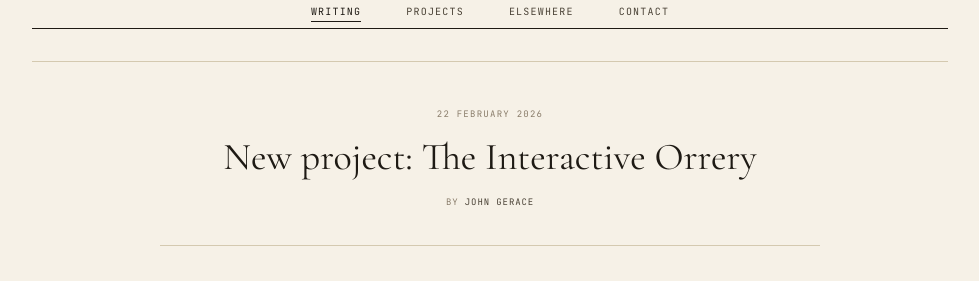
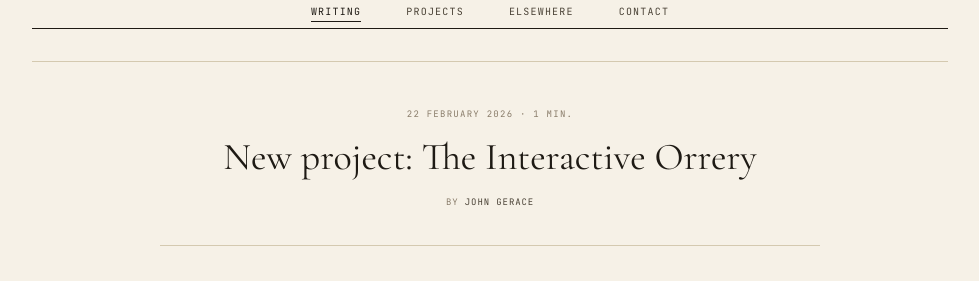
Before and after one commit to jgerace/jgerace.github.io, a Jekyll site: the page built from _posts/2026-02-22-project-orrery.md, in a window 1280 px wide. Shown: the part 204-485 px from the top of the page, without its empty margins (150-1129 px from the left). Built offline with Jekyll 4.4.1, drawn with Linux system fonts in a browser that asks for light colours; some of the changed text lies outside the part shown.

Commit message:
Update README, autocalc read time, copyright range

```diff
--- a/_config.yml
+++ b/_config.yml
@@ -81,6 +81,12 @@ kramdown:
 # permalink: /writing/:year/:month/:slug/
 permalink: /writing/:slug/
 
+# Reading speed — used to auto-calculate read time on posts
+reading_wpm: 200
+
+# Copyright start year — used in footer date range
+copyright_year: 2024
+
 # Homepage
 home_post_count: 5   # number of recent posts shown on the homepage
 
--- a/_includes/footer.html
+++ b/_includes/footer.html
@@ -13,7 +13,7 @@
     <a href="{{ '/colophon/' | relative_url }}" class="site-footer__colophon">colophon</a>
   </div>
   <p class="site-footer__note">
-    <span class="site-footer__copyright">&copy; {{ site.time | date: "%Y" }} {{ site.author.name }}.</span>
+    <span class="site-footer__copyright">&copy; {{ site.copyright_year }}{% assign current_year = site.time | date: "%Y" %}{% if current_year != site.copyright_year %}&ndash;{{ current_year }}{% endif %} {{ site.author.name }}.</span>
     {% if page.footer_note %}
       {{ page.footer_note }}
     {% else %}
--- a/_layouts/post.html
+++ b/_layouts/post.html
@@ -4,12 +4,19 @@ layout: default
 
 <article itemscope itemtype="https://schema.org/BlogPosting">
 
+{% unless page.read_time %}
+  {% assign words = page.content | strip_html | strip_newlines | split: ' ' | size %}
+  {% assign read_time = words | divided_by: site.reading_wpm | plus: 1 %}
+{% else %}
+  {% assign read_time = page.read_time %}
+{% endunless %}
+
 <div class="post-header">
   <div class="post-header__meta">
     {% for tag in page.tags %}<meta itemprop="keywords" content="{{ tag }}">{% endfor %}
     {% if page.date %}
     <time datetime="{{ page.date | date_to_xmlschema }}" itemprop="datePublished">{{ page.date | date: "%-d %B %Y" }}</time>
-    {% if page.read_time %} · {{ page.read_time }} min.{% endif %}
+    {% if read_time %} · {{ read_time }} min.{% endif %}
     {% if page.read_time_note %} <em>{{ page.read_time_note }}</em>{% endif %}
     {% endif %}
   </div>
```
Also changed, not shown: README.md.
